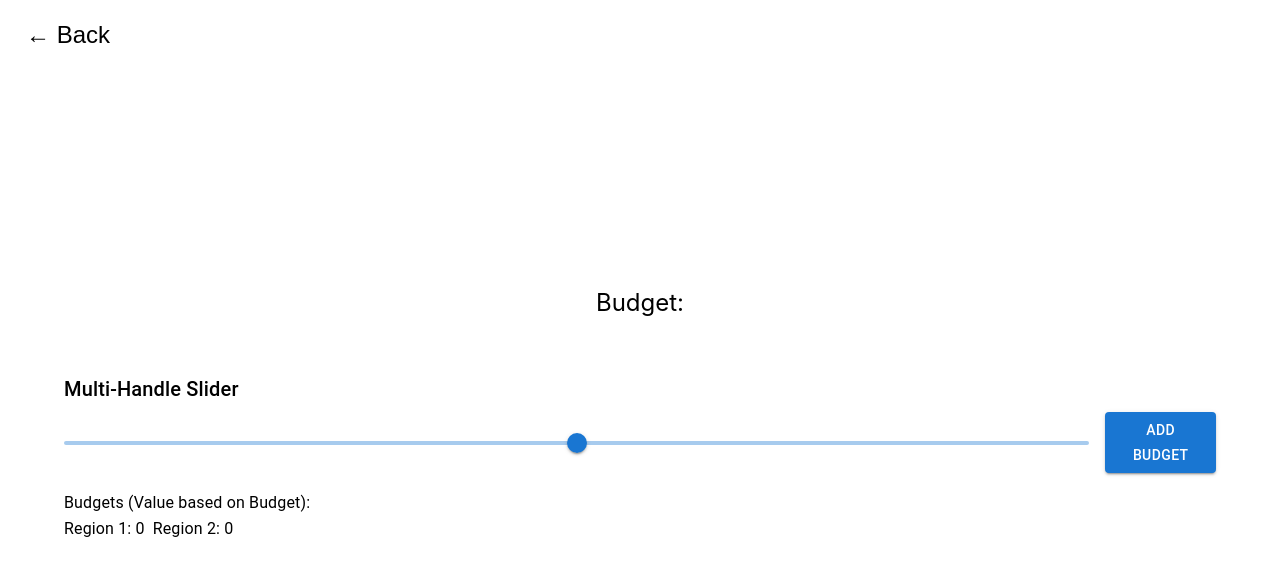
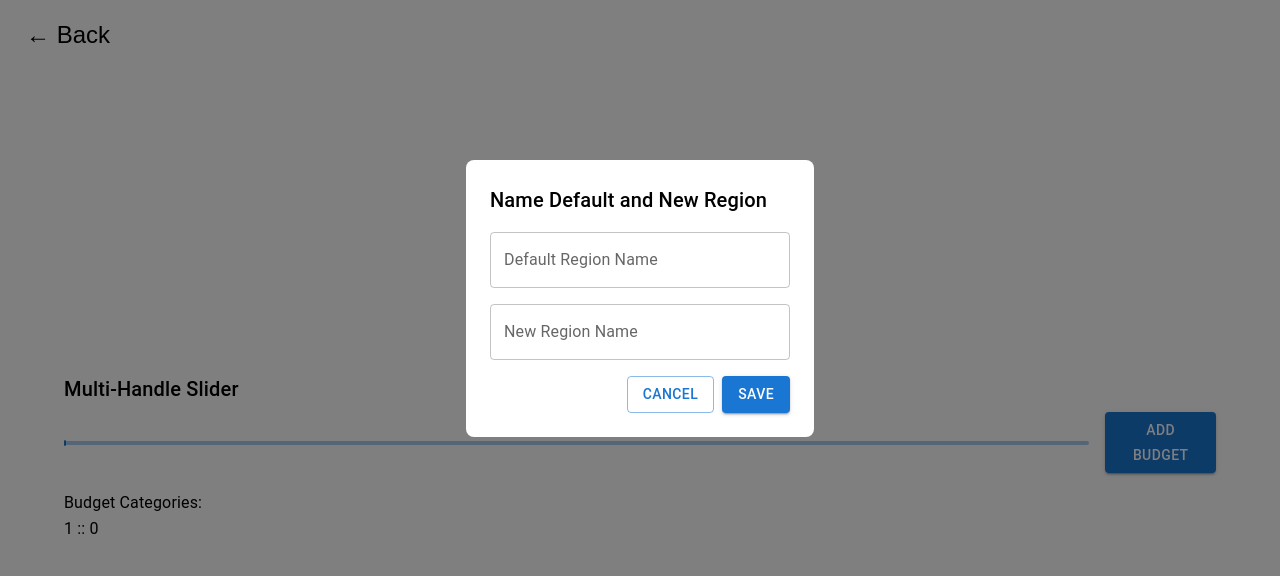
Before and after one commit to aspiforgreat/traveltracker, a React (Create React App) app: page /detail in a window 1280 px wide. Both pictures are taken after a click on the button "ADD BUDGET". Shown: the top 576 px of the page. Built offline with nearby package versions, Linux system fonts and the light colour scheme.

Commit message:
figured out the naming of the different categories on the slider

```diff
--- a/src/DetailPage.js
+++ b/src/DetailPage.js
@@ -1,6 +1,15 @@
 import React, { useState } from "react";
 import { useNavigate, useLocation } from "react-router-dom";
-import { Box as MuiBox, Button, Slider, Typography, Grid, Container } from "@mui/material";
+import {
+    Box,
+    Button,
+    Slider,
+    Typography,
+    Grid,
+    Container,
+    TextField,
+    Modal,
+} from "@mui/material";
 import "./DetailPage.css";
 
 const DetailPage = () => {
@@ -8,50 +17,74 @@ const DetailPage = () => {
     const location = useLocation();
     const box = location.state?.box; // Get the box data
 
-    // Slider state
     const [handles, setHandles] = useState([]); // positions (0-100)
     const maxHandles = 5;
+    const [regionNames, setRegionNames] = useState([""]); // First region initially unnamed
 
-    const handleSliderChange = (event, newValue) => {
-        if (Array.isArray(newValue)) {
-            const sorted = [...newValue].sort((a, b) => a - b);
-            setHandles(sorted);
+    // Modal state for naming regions
+    const [regionNameModalOpen, setRegionNameModalOpen] = useState(false);
+    const [defaultRegionName, setDefaultRegionName] = useState(""); // For first-time naming
+    const [newRegionName, setNewRegionName] = useState(""); // For the new region
+    const [namingType, setNamingType] = useState("");
+
+    // Function to add a handle
+    const addHandle = () => {
+        if (handles.length < maxHandles) {
+            let newHandle = handles.length === 0 ? 50 : Math.min(handles[handles.length - 1] + 10, 100);
+            setHandles([...handles, newHandle].sort((a, b) => a - b));
         }
     };
 
-    // Add a new handle at a default position: 50 if none exist, or 10% to the right of the last handle (capped at 100)
-    const addHandle = () => {
-        if (handles.length < maxHandles) {
-            let newHandle;
-            if (handles.length === 0) {
-                newHandle = 50;
-            } else {
-                newHandle = handles[handles.length - 1] + 10;
-                if (newHandle > 100) newHandle = 100;
-            }
-            const newHandles = [...handles, newHandle].sort((a, b) => a - b);
-            setHandles(newHandles);
+    // Handle slider movement
+    const handleSliderChange = (event, newValue) => {
+        if (Array.isArray(newValue)) {
+            setHandles([...newValue].sort((a, b) => a - b));
         }
     };
 
-    // Compute regions:
-    // If handles exist, compute region from 0 to first handle, differences between adjacent handles,
-    // and add a final "rest" region from the last handle to 100.
-    // If no handles, the whole bar (100%) is the rest region.
+    // Compute region sizes
     let computedRegions = [];
     if (handles.length > 0) {
-        computedRegions.push(handles[0]); // Region from 0 to first handle
+        computedRegions.push(handles[0]); // First region
         for (let i = 1; i < handles.length; i++) {
             computedRegions.push(handles[i] - handles[i - 1]);
         }
-        computedRegions.push(100 - handles[handles.length - 1]); // Rest region
+        computedRegions.push(100 - handles[handles.length - 1]); // Remaining region
     } else {
         computedRegions.push(100);
     }
 
+    // Handle button click to add a new region
+    const handleAddHandleClick = () => {
+        if (!regionNames[0] || regionNames[0].trim() === "") {
+            setNamingType("both"); // Name both default and new region
+        } else {
+            setNamingType("new"); // Name only the new region
+        }
+        setRegionNameModalOpen(true);
+    };
+
+    // Handle submitting the region names
+    const handleRegionNameSubmit = () => {
+        if (namingType === "both") {
+            // Update the default region name and add a new one
+            setRegionNames([defaultRegionName, newRegionName]);
+            addHandle();
+        } else if (namingType === "new") {
+            // Only add the new region name
+            setRegionNames((prev) => [...prev, newRegionName]);
+            addHandle();
+        }
+
+        // Reset modal state
+        setDefaultRegionName("");
+        setNewRegionName("");
+        setNamingType("");
+        setRegionNameModalOpen(false);
+    };
+
     return (
         <div className="detail-page">
-            {/* Navigation remains unchanged */}
             <button className="back-button" onClick={() => navigate("/")}>
                 ← Back
             </button>
@@ -60,12 +93,12 @@ const DetailPage = () => {
                 <p>Budget: {box?.number}</p>
             </div>
 
-            {/* New Large Slider Section */}
+            {/* Slider Section */}
             <Container sx={{ mt: 4 }}>
                 <Typography variant="h6" gutterBottom>
                     Multi-Handle Slider
                 </Typography>
-                <MuiBox sx={{ display: "flex", alignItems: "center", width: "100%" }}>
+                <Box sx={{ display: "flex", alignItems: "center", width: "100%" }}>
                     <Slider
                         value={handles}
                         onChange={handleSliderChange}
@@ -78,32 +111,88 @@ const DetailPage = () => {
                     />
                     <Button
                         variant="contained"
-                        onClick={addHandle}
+                        onClick={handleAddHandleClick}
                         disabled={handles.length >= maxHandles}
                         sx={{ ml: 2 }}
                     >
                         Add Budget
                     </Button>
-                </MuiBox>
-                <MuiBox sx={{ mt: 2 }}>
+                </Box>
+
+                {/* Display Regions */}
+                <Box sx={{ mt: 2 }}>
                     <Typography variant="subtitle1">
-                        Budgets (Value based on Budget):
+                        Budget Categories:
                     </Typography>
                     <Grid container spacing={1}>
                         {computedRegions.map((region, index) => {
-                            // Calculate actual value based on the box budget
                             const amount = Math.round((region * (box?.number || 0)) / 100);
                             return (
                                 <Grid item key={index}>
                                     <Typography variant="body1">
-                                        Region {index + 1}: {amount}
+                                        {index + 1}{" "} :
+                                        {regionNames[index] ? ` ${regionNames[index]}` : ""}: {amount}
                                     </Typography>
                                 </Grid>
                             );
                         })}
                     </Grid>
-                </MuiBox>
+                </Box>
             </Container>
+
+            {/* Modal for Naming Regions */}
+            <Modal open={regionNameModalOpen} onClose={() => setRegionNameModalOpen(false)}>
+                <Box
+                    sx={{
+                        display: "flex",
+                        flexDirection: "column",
+                        gap: 2,
+                        p: 3,
+                        bgcolor: "white",
+                        borderRadius: 2,
+                        width: 300,
+                        mx: "auto",
+                        mt: "20vh",
+                    }}
+                >
+                    <Typography variant="h6">
+                        {namingType === "both"
+                            ? "Name Default and New Region"
+                            : "Name New Region"}
+                    </Typography>
+
+                    {namingType === "both" && (
+                        <TextField
+                            label="Default Region Name"
+                            value={defaultRegionName}
+                            onChange={(e) => setDefaultRegionName(e.target.value)}
+                        />
+                    )}
+
+                    <TextField
+                        label="New Region Name"
+                        value={newRegionName}
+                        onChange={(e) => setNewRegionName(e.target.value)}
+                    />
+
+                    <Box sx={{ display: "flex", justifyContent: "flex-end", gap: 1 }}>
+                        <Button
+                            variant="outlined"
+                            onClick={() => {
+                                setRegionNameModalOpen(false);
+                                setDefaultRegionName("");
+                                setNewRegionName("");
+                                setNamingType("");
+                            }}
+                        >
+                            Cancel
+                        </Button>
+                        <Button variant="contained" onClick={handleRegionNameSubmit}>
+                            Save
+                        </Button>
+                    </Box>
+                </Box>
+            </Modal>
         </div>
     );
 };
```
